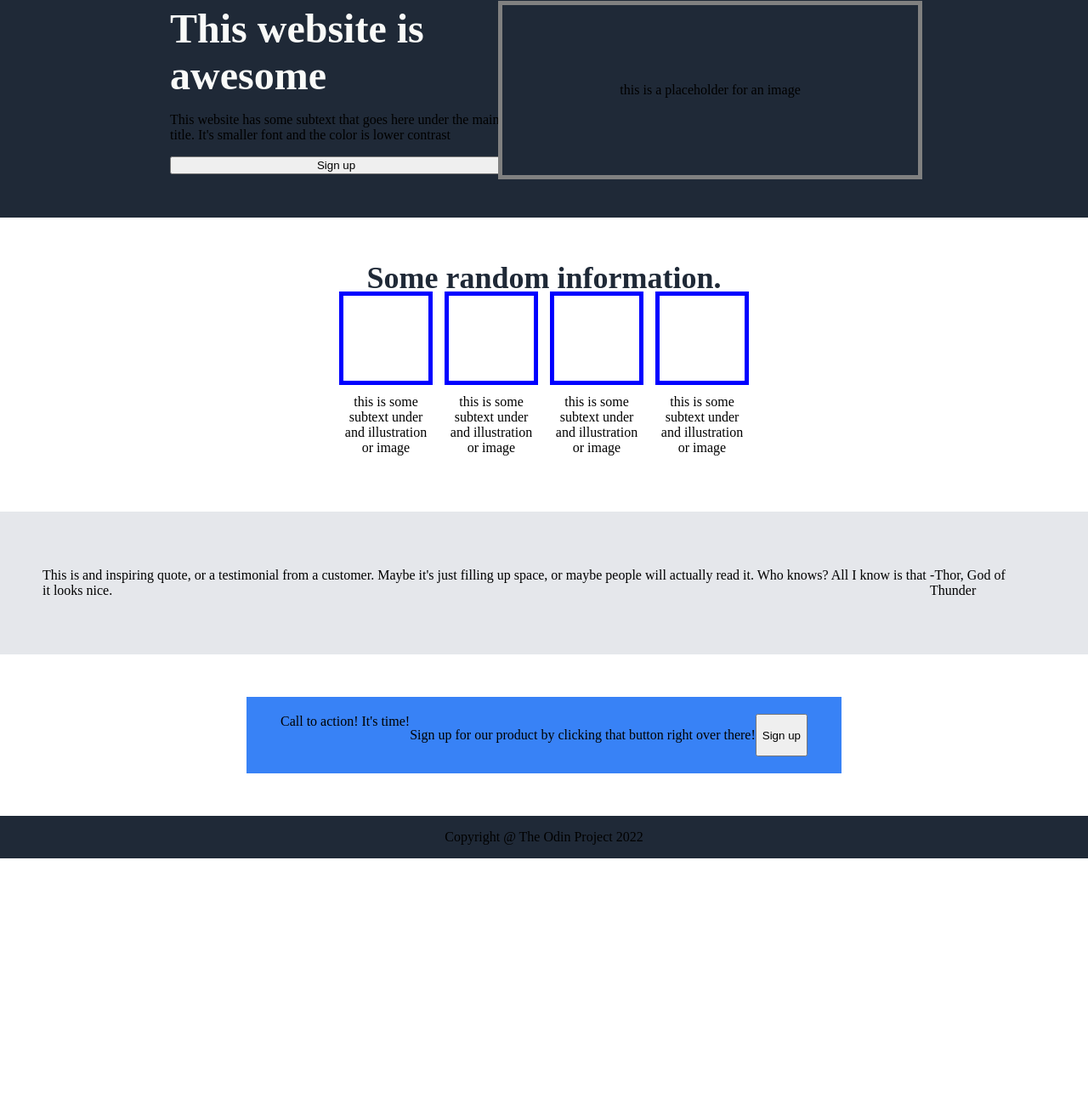
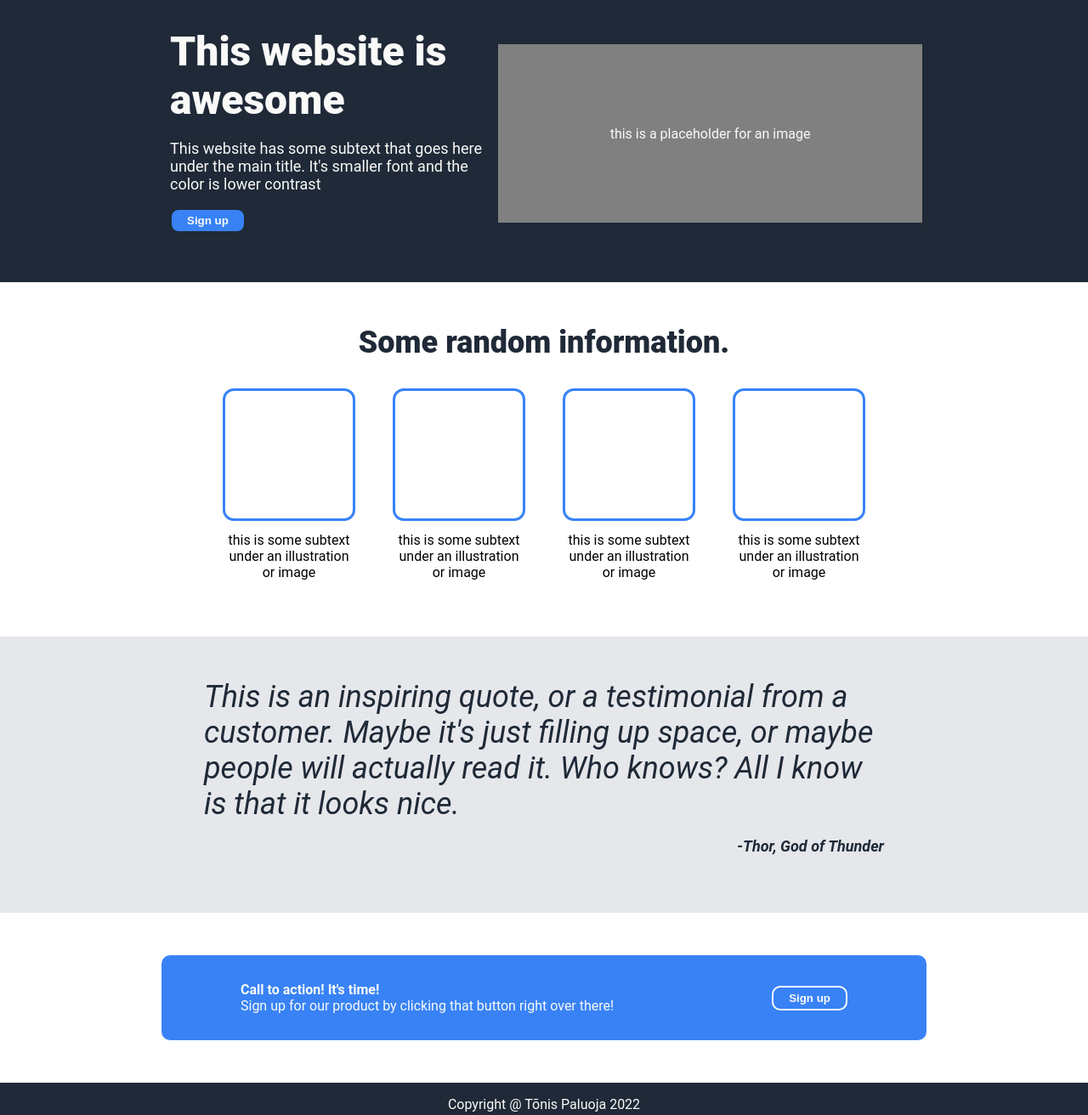
Before and after one commit to T6n1s/landing-page, a plain HTML site: page index.html in a window 1280 px wide. Shown: the part 94-1406 px from the top of the page at 85% size. Before the commit the page ends 1104 px from the top, so only its background shows below. Drawn offline with Linux system fonts and the light colour scheme.

Commit message:
Finish CSS and edit README

```diff
--- a/index.html
+++ b/index.html
@@ -31,25 +31,28 @@
             <div class="uppermidcont">
             <div class="container">
                 <div class="box"></div>
-                <p>this is some subtext under and illustration or image</p>
+                <p>this is some subtext under an illustration or image</p>
             </div>
             <div class="container">
                 <div class="box"></div>
-                <p>this is some subtext under and illustration or image</p>
+                <p>this is some subtext under an illustration or image</p>
             </div>
             <div class="container">
                 <div class="box"></div>
-                <p>this is some subtext under and illustration or image</p>
+                <p>this is some subtext under an illustration or image</p>
             </div>
             <div class="container">
                 <div class="box"></div>
-                <p>this is some subtext under and illustration or image</p>
+                <p>this is some subtext under an illustration or image</p>
             </div>
             </div>
             </div>
             <div class="lowermid">
-                <p>This is and inspiring quote, or a testimonial from a customer. Maybe it's just filling up space, or maybe people will actually read it. Who knows? All I know is that it looks nice.</p>
+                <div class="quote">
+                <span>This is an inspiring quote, or a testimonial from a customer. Maybe it's just filling up space, or maybe people will actually read it. Who knows? All I know is that it looks nice.</span>
+
                 <p>-Thor, God of Thunder</p>
+                </div>
             </div>
             <div class="lower">
                 <div class="lowercontainer">
@@ -61,7 +64,7 @@
                 </div>
             </div>
             <div class="footer">
-                <p>Copyright @ The Odin Project 2022</p>
+                <p>Copyright @ Tõnis Paluoja 2022</p>
             </div>
         </div>
     </body>
--- a/styles.css
+++ b/styles.css
@@ -3,6 +3,7 @@ body {
     display: flex;
     flex-direction: column;
     margin: 0;
+    font-family: Roboto;
 }
 
 
@@ -15,13 +16,14 @@ body {
 }
 
 .header p {
-    color: white;
+    color: #F9FAF8;
     font-weight: bold;
+    font-size: 24px;
 }
 
 a {
     text-decoration: none;
-    color: white;
+    color: #E5E7EB;
     margin: 8px;
 }
 
@@ -42,7 +44,9 @@ li {
     flex-direction: column;
     width: 400px;
     height: 200px;
-    flex-wrap: wrap;
+    flex-wrap: nowrap;
+    align-items: flex-start;
+    padding-bottom: 50px;
 
 }
 
@@ -52,6 +56,16 @@ li {
     font-weight: 900;
 }
 
+.uhinfo p {
+    font-size: 18px;
+    color: #F9FAF8;
+}
+
+.uhinfo button {
+    border: 2px solid #1f2937;
+    font-weight: bold;
+}
+
 .uhimage {
     width: 500px;
     height: 200px;
@@ -59,13 +73,16 @@ li {
     display: flex;
     justify-content: center;
     align-items: center;
+    color: #F9FAF8;
+    background-color: gray;
 
 }
 
 .uppermid {
     display: flex;
     flex-direction: column;
-    text-align: center;
+    justify-content: center;
+    align-items: center;
     padding: 50px;
 }
 
@@ -73,12 +90,13 @@ li {
     font-size: 36px;
     font-weight: 900;
     color: #1f2937;
+    margin-bottom: 36px;
 }
 
 .uppermidcont {
     display: flex;
     justify-content: center;
-    gap: 24px;
+    gap: 50px;
 }
 
 .container {
@@ -86,13 +104,15 @@ li {
     flex-direction: column;
     flex-wrap: wrap;
     justify-content: center;
-    width: 100px;
+    width: 150px;
+    text-align: center;
 }
 
 .box {
-    width: 100px;
-    height: 100px;
-    outline: 5px solid blue;
+    width: 150px;
+    height: 150px;
+    outline: 3px solid #3882F6;
+    border-radius: 10px;
 
 }
 
@@ -102,6 +122,22 @@ li {
     justify-content: center;
     align-items: center;
     padding: 50px;
+}
+
+.quote {
+    display: flex;
+    width: 800px;
+    font-size: 36px;
+    font-style: italic;
+    color:#1f2937;
+    flex-direction: column;
+
+}
+
+.quote p {
+    font-size: 18px;
+    font-weight: bold;
+    align-self: flex-end;
 }
 
 .lower {
@@ -114,13 +150,31 @@ li {
 .lowercontainer {
     display: flex;
     background-color: #3882F6;
-    padding: 20px 40px;
+    width: 900px;
+    height: 100px;
+    border-radius: 10px;
+    justify-content: space-around;
+    align-items: center;
+
 }
 
 .lowerinfo {
     display: flex;
+    flex-direction: column;
+    color: #F9FAF8;
+    justify-content: center;
+}
 
+.lowerinfo span {
+    color: #F9FAF8;
+    font-weight: bold;
 }
+
+.lowerinfo p {
+    margin: 0;
+}
+
+
 
 .footer {
     display: flex;
@@ -128,4 +182,16 @@ li {
     justify-content: center;
     align-items: center;
     background-color: #1f2937;
+    color: #F9FAF8;
 }
+
+button {
+    padding: 5px 18px;
+    background-color: #3882F6;
+    border: 2px solid white;
+    border-radius: 10px;
+    color: #F9FAF8;
+    font-weight: bold;
+
+
+}
```
Also changed, not shown: 1 other file.
